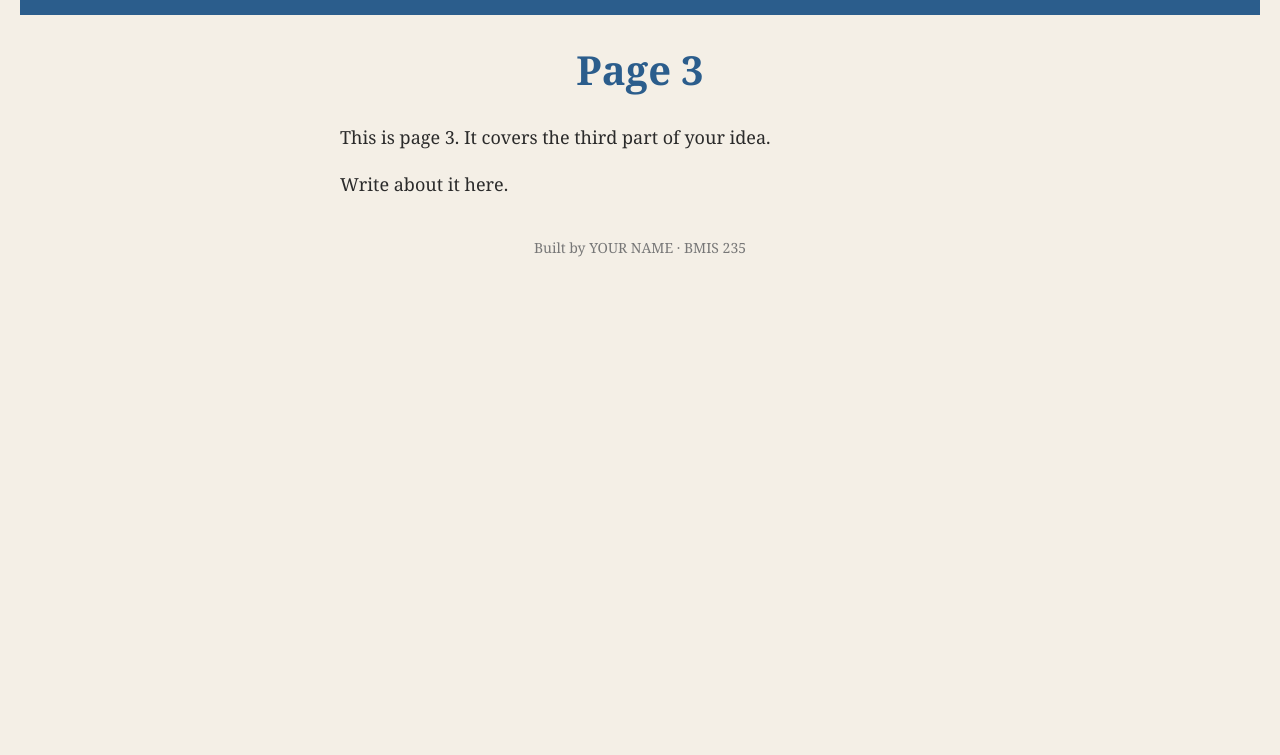
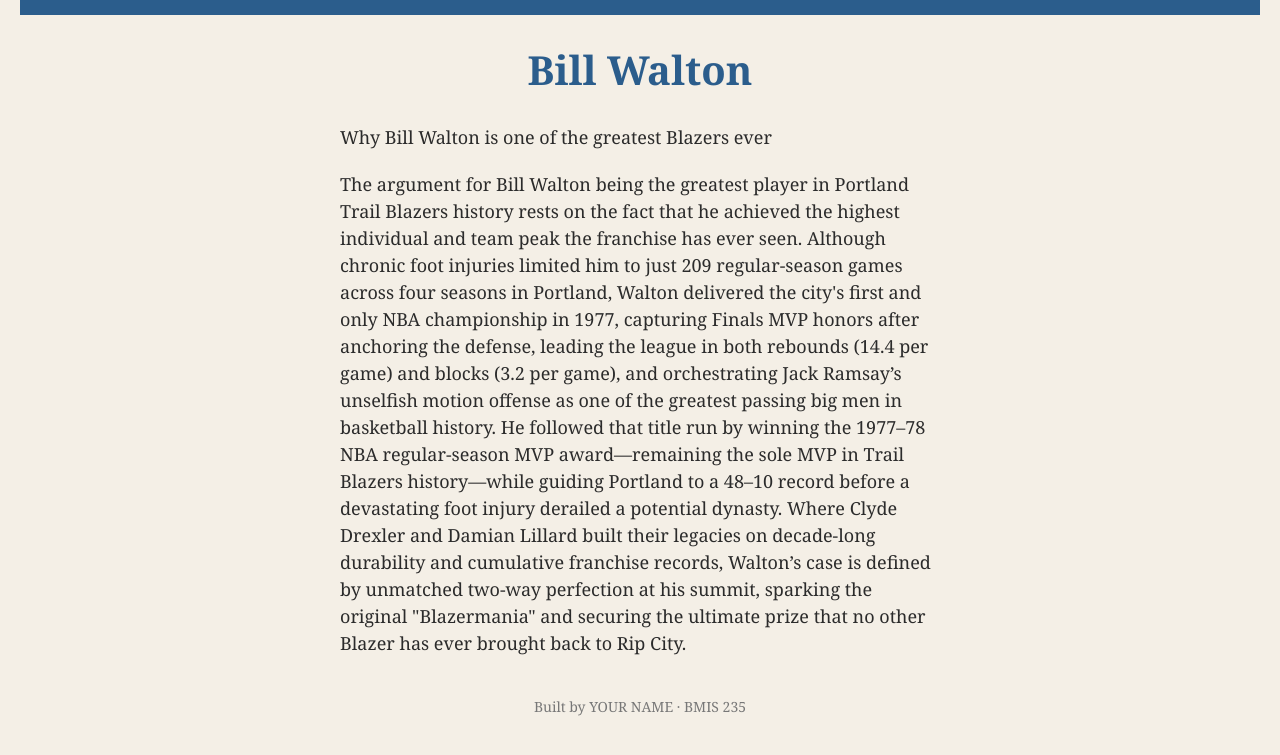
Before and after one commit to benfarrell-10/bmis235-html-3, a plain HTML site: page Walton.html in a window 1280 px wide. Shown: the part 71-826 px from the top of the page. Before the commit the page ends 800 px from the top, so only its background shows below. Drawn offline with Linux system fonts and the light colour scheme.

Commit message:
Update Walton.html

```diff
--- a/Walton.html
+++ b/Walton.html
@@ -8,7 +8,7 @@
 <head>
 <meta charset="utf-8">
 <meta name="author" content="YOUR NAME">
-<title>Page 3</title>
+<title>Bill Walton</title>
 
 <link rel="stylesheet" href="styles.css">
 </head>
@@ -27,9 +27,17 @@
     <a href="Walton.html"><img src="img/Walton.png" alt="Walton"></a>
 </nav>
 
-<h1>Page 3</h1>
-<p>This is page 3. It covers the third part of your idea.</p>
-<p>Write about it here.</p>
+<h1>Bill Walton</h1>
+<p>Why Bill Walton is one of the greatest Blazers ever</p>
+<p>The argument for Bill Walton being the greatest player in Portland Trail Blazers history rests on the fact that he achieved the
+  highest individual and team peak the franchise has ever seen. Although chronic foot injuries limited him to just 209 regular-season
+  games across four seasons in Portland, Walton delivered the city's first and only NBA championship in 1977, capturing Finals MVP
+  honors after anchoring the defense, leading the league in both rebounds (14.4 per game) and blocks (3.2 per game), and orchestrating
+  Jack Ramsay’s unselfish motion offense as one of the greatest passing big men in basketball history. He followed that title run by
+  winning the 1977–78 NBA regular-season MVP award—remaining the sole MVP in Trail Blazers history—while guiding Portland to a 48–10
+  record before a devastating foot injury derailed a potential dynasty. Where Clyde Drexler and Damian Lillard built their legacies on
+  decade-long durability and cumulative franchise records, Walton’s case is defined by unmatched two-way perfection at his summit,
+  sparking the original "Blazermania" and securing the ultimate prize that no other Blazer has ever brought back to Rip City.</p>
 
 <!-- Footer: fill in your name -->
 <footer>Built by YOUR NAME &middot; BMIS 235</footer>
```
